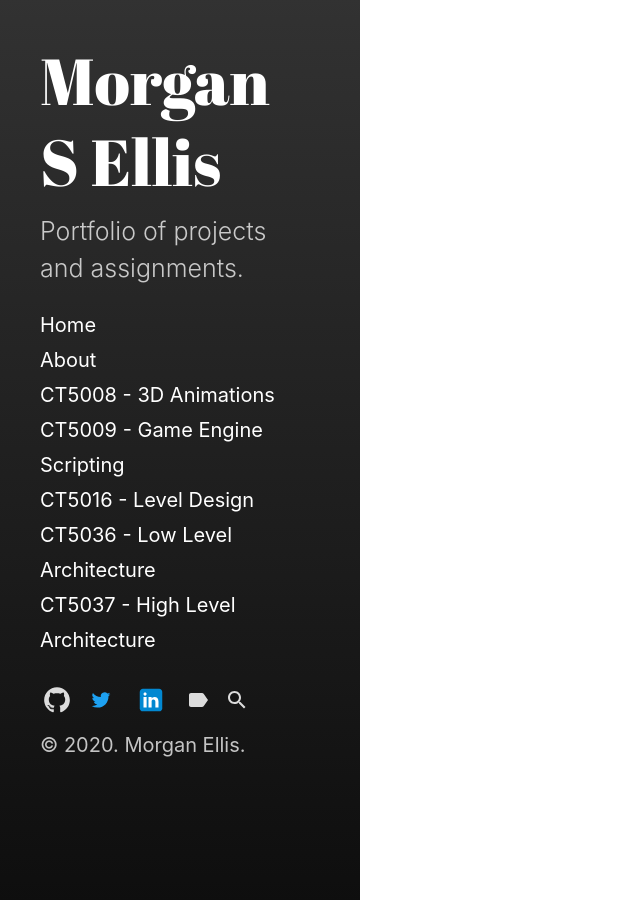
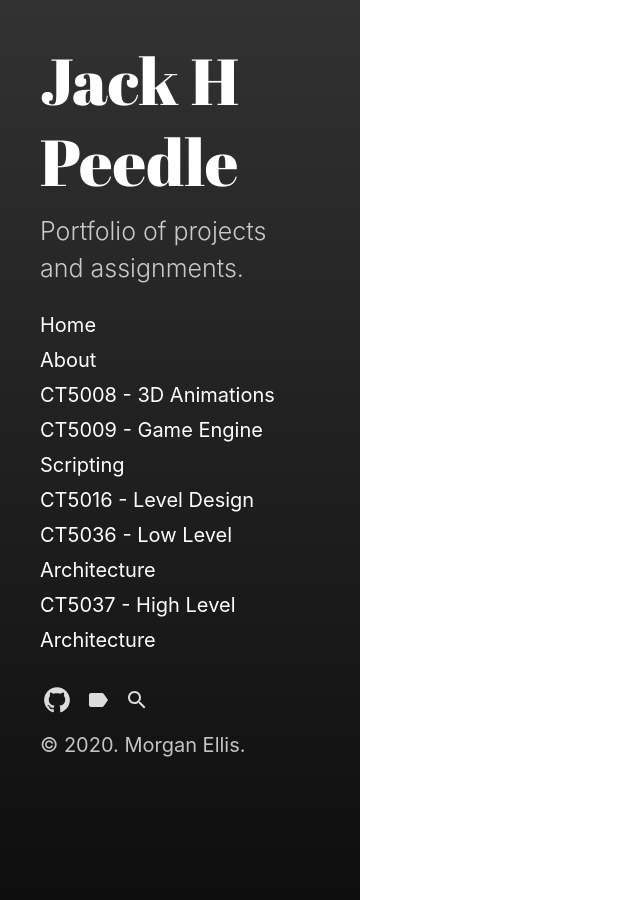
Before and after one commit to Peedeedle/JackHPeedle.github.io, a Jekyll site: the page built from Index.html, in a window 1280 px wide. Shown: the whole page, without its empty margins (0-640 px from the left). Built offline with Jekyll 4.4.1, drawn with Linux system fonts in a browser that asks for light colours; part of the change alters nothing that is shown.

Commit message:
Update_Config_1
Update 1

```diff
--- a/_config.yml
+++ b/_config.yml
@@ -3,10 +3,10 @@ markdown:         kramdown
 highlighter:      rouge
 
 # Setup
-title:            Morgan S Ellis
+title:            Jack H Peedle
 tagline:          'Portfolio'
 description:      'Portfolio of projects<br>and assignments.'
-url:              https://morgansellis.github.io
+url:              https://JackHPeedle.github.io
 baseurl:
                   # the optional subpath of your site, e.g. "/blog"
                   # NB: This applies to all pages in your Jekyll site.
@@ -15,8 +15,8 @@ baseurl:
                   # sidebar_blog_link below.
 
 author:
-  name:           'Jamie Stewart'
-  url:            https://twitter.com/tshirtwearindrk
+  name:
+  url:
 
 paginate:         5
 # paginate_path:    '/page:num'
@@ -34,11 +34,11 @@ sidebar_home_link:  true
                                 # set this to the root of the paginate_path
                                 # to enable a separate blog link.
 github:
-  repo:             https://github.com/morgansellis
+  repo:           https://github.com/Peedeedle
 twitter:
-  url:            https://twitter.com/msellis1703
+  url:
 linkedin:
-  url:            https://www.linkedin.com/in/morgan-ellis-1a31a3196/
+  url:
 
 disqus:
-  shortname: morgansellis.github.io
+  shortname: JackHPeedle.github.io
```
